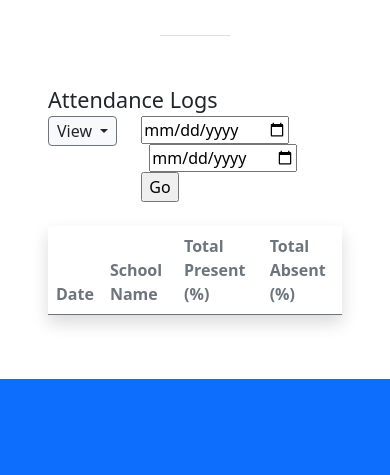
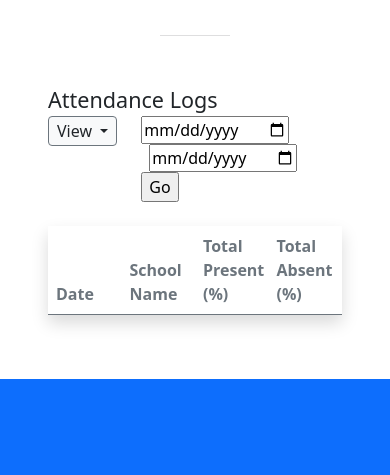
Before and after one commit to saddysk/attendance-dashboard, a Django app: page /admin-dashboard/ in a window 390 px wide. Shown: the part 507-982 px from the top of the page. Run offline with Django 3.2, Linux system fonts and the light colour scheme; lists and menus that the app fills with data are empty; some libraries are stand-ins or nearby versions.

Commit message:
user mobile view updated

```diff
--- /dev/null
+++ b/static/main.css
@@ -0,0 +1,34 @@
+tbody {
+  display: block;
+  max-height: 325px;
+  overflow-y: auto;
+}
+
+thead,
+tbody tr {
+  display: table;
+  width: 100%;
+  table-layout: fixed;
+}
+
+hr {
+  opacity: 0.15;
+  margin: 2.5rem;
+}
+
+/* specific for desktop view */
+@media (min-width: 510px) {
+  hr {
+    margin-left: 10rem !important;
+    margin-right: 10rem !important;
+  }
+}
+
+/* specific for mobile view */
+@media (max-width: 480px) {
+  #datetimelocn {
+    position: relative;
+    left: 10rem;
+    margin-top: -15rem;
+  }
+}
--- a/template/admin.html
+++ b/template/admin.html
@@ -17,7 +17,7 @@
     <!-- icons > font-awesome -->
     <script src="https://kit.fontawesome.com/3b1cc6c86a.js" crossorigin="anonymous"></script>
 
-    <link rel="stylesheet" href="{% static 'style.css' %}" />
+    <link rel="stylesheet" href="{% static 'main.css' %}" />
     <!-- favicon -->
     <!-- <link rel="shortcut icon" type="image/jpg" href="https://vitap.ac.in/wp-content/uploads/2020/07/cropped-logo_icon-1-32x32.png" /> -->
 
```
Also changed, not shown: template/user.html (+2 -35 lines).
